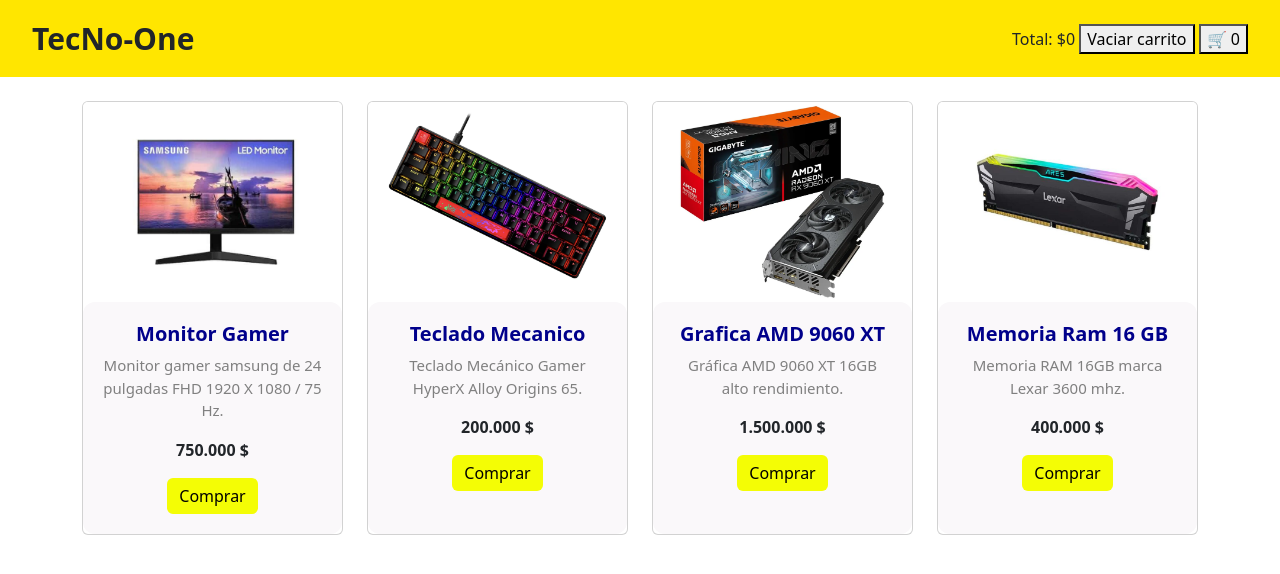
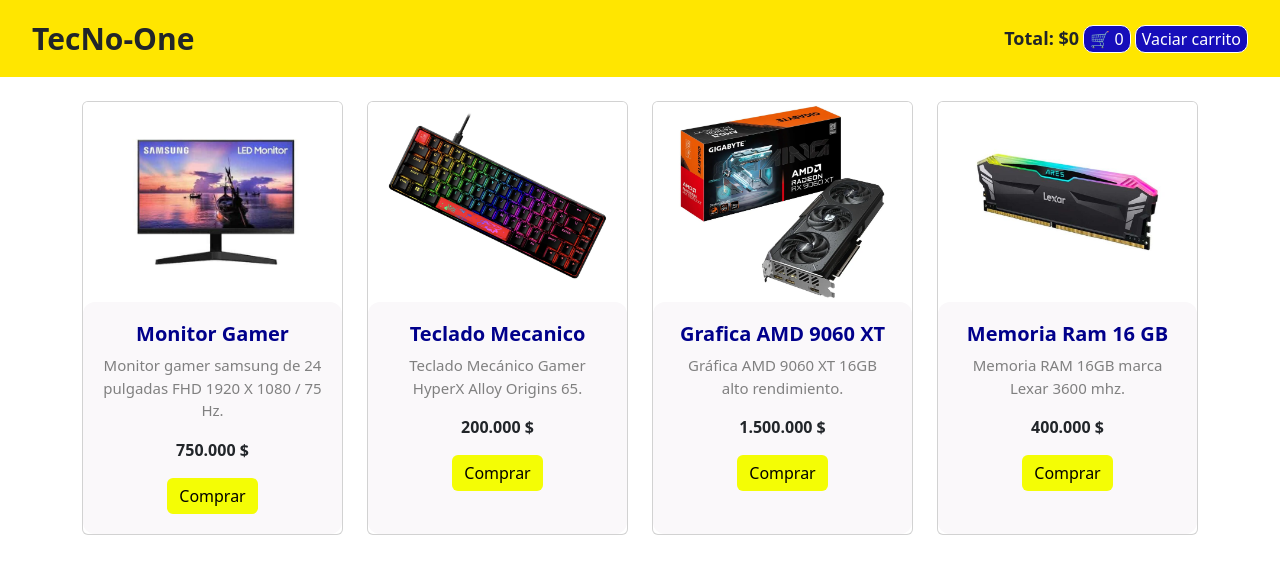
Before and after one commit to joantriana7-afk/LAB-CARRITO-DE-COMPRAS---JOAN-TRIANA, a plain HTML site: page index.html in a window 1280 px wide. Drawn offline with nearby package versions, Linux system fonts and the light colour scheme.

Commit message:
otros ajustes visuales

```diff
--- a/index.html
+++ b/index.html
@@ -16,10 +16,9 @@
 
 
     <div>
-      <span>Total: <span id="total">$0</span></span>
-      <button id="btn-vaciar">Vaciar carrito</button>
-      <button aria-label="Carrito de compras">🛒 <span id="badge">0</span>
-      </button>
+      <span class="texto-total">Total: <span id="total">$0</span></span>
+      <button aria-label="Carrito de compras" class="btn-carro">🛒 <span id="badge">0</span></button>
+      <button id="btn-vaciar" class="btn-vaciar">Vaciar carrito</button>
     </div>
   </nav>
 
--- a/styles.css
+++ b/styles.css
@@ -9,6 +9,32 @@
 .titulo-tienda {
   font-weight: bold;
   font-size: 30px;
+}
+
+.texto-total {
+  font-weight: bold;
+  font-size: 18px;
+}
+
+.btn-vaciar {
+  background-color: rgb(22, 13, 186);
+  border: none;
+  color: rgb(255, 255, 255);
+  border: 1px solid rgb(255, 255, 255);
+  border-radius: 10px;
+}
+
+.btn-vaciar:hover, .btn-carro:hover {
+  background-color: #333;
+  transform: scale(1.05);
+}
+
+.btn-carro {
+  background-color: rgb(22, 13, 186);
+  border: none;
+  color: rgb(255, 255, 255);
+  border: 1px solid rgb(255, 255, 255);
+  border-radius: 10px;
 }
 
 
```
